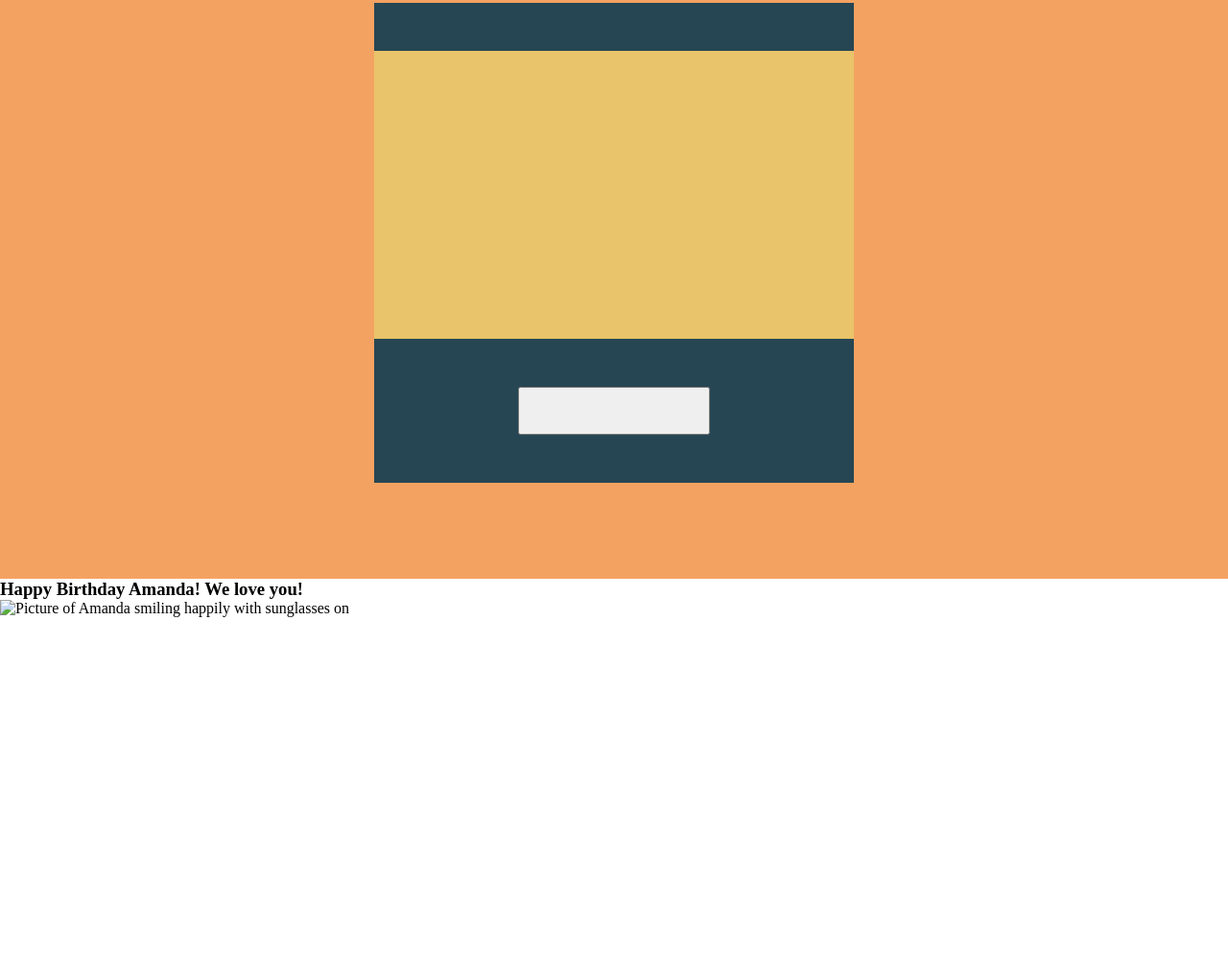
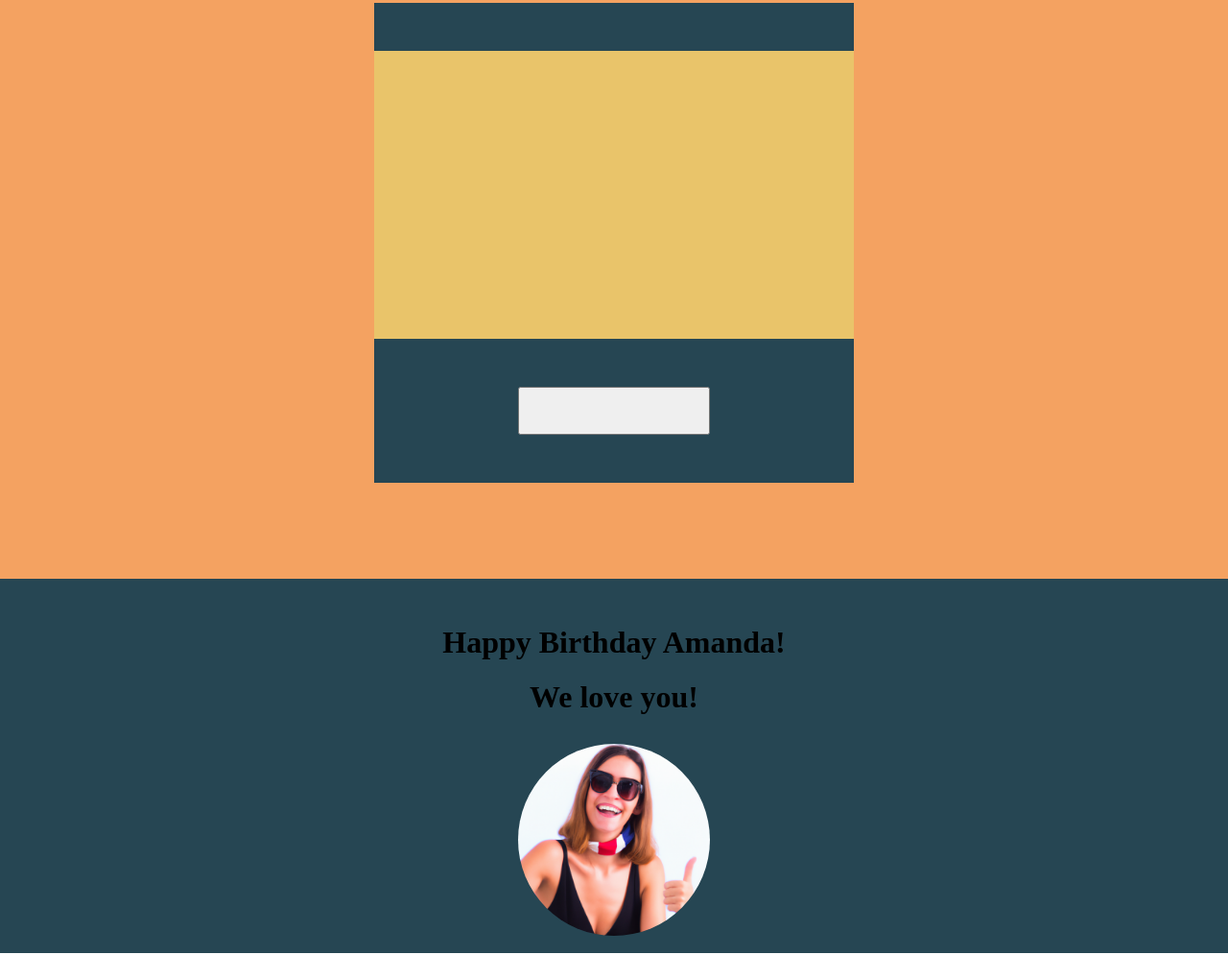
Before and after one commit to elindalenback/birthday-quiz, a plain HTML site: page index.html in a window 1280 px wide. Shown: the part 262-1257 px from the top of the page at 96% size. Before the commit the page ends 905 px from the top, so only its background shows below. Drawn offline with Linux system fonts and the light colour scheme.

Commit message:
Add style to footer

```diff
--- a/assets/css/style.css
+++ b/assets/css/style.css
@@ -66,7 +66,28 @@
 
 
 /* Footer Content */
+#footer {
+    height: 350px;
+    background-color: #264653;
+    display: flex;
+    flex-direction: column;
+    align-items: center;
+    justify-content: center;
+    padding-top: 40px;
+}
 
+#footer > h3 {
+    text-align: center;
+    font-size: 140%;
+    padding: 10px;
+}
+
+#footer > img {
+    height: 200px;
+    width: 200px;
+    border-radius: 50%;
+    padding: 20px;
+}
 
 /* Responsivness for tablet (768px) and up */
 @media screen and (min-width: 768px) {
@@ -80,11 +101,14 @@
         font-size: 180%;
     }
 
-    #header>h2 {
+    #header > h2 {
         font-size: 110%;
     }
 
     /* Main Content */
+    #footer > h3 {
+        font-size: 200%;
+    }
 
     /* Footer Content */
 }
--- a/index.html
+++ b/index.html
@@ -31,8 +31,9 @@
     <!-- Footer Content -->
     <footer>
         <section id="footer">
-            <h3>Happy Birthday Amanda! We love you!</h3>
-            <img src="a ssets/images/amanda.png" alt="Picture of Amanda smiling happily with sunglasses on">
+            <h3>Happy Birthday Amanda!</h3>
+            <h3>We love you!</h3>
+            <img src="assets/images/amanda.png" alt="Picture of Amanda smiling happily with sunglasses on">
         </section>
     </footer>
 
```
